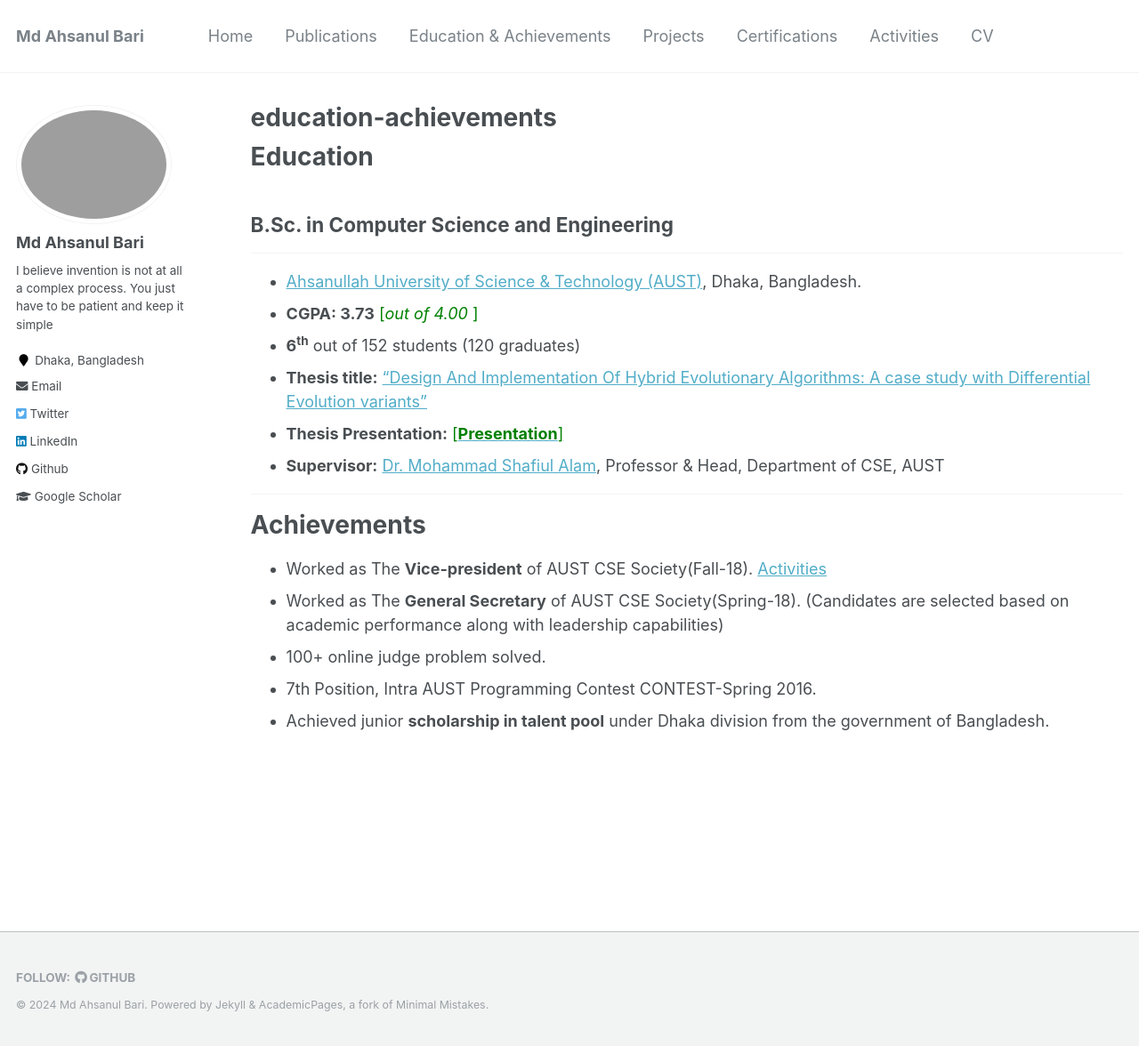
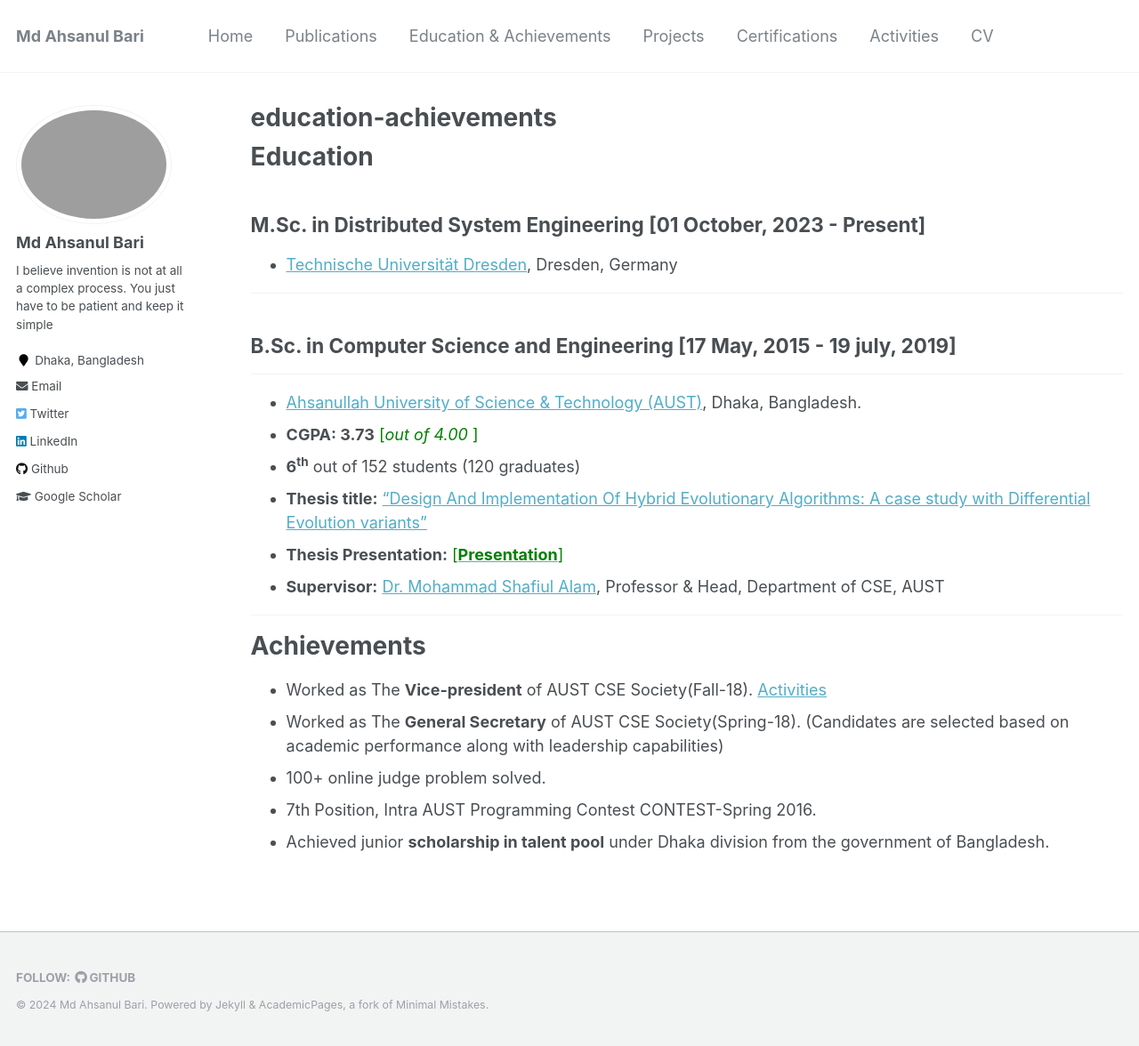
Before and after one commit to AhsanulBariRomi/ahsanul-bari.github.io, a Jekyll site: the page built from _pages/education-achievements.md, in a window 1280 px wide and 1176 px high. Shown: the whole window at 89% size. Built offline with Jekyll 4.4.1, drawn with Linux system fonts in a browser that asks for light colours.

Commit message:
Education MSc

```diff
--- a/_pages/education-achievements.md
+++ b/_pages/education-achievements.md
@@ -9,7 +9,12 @@ redirect_from:
 
 # Education
 
-## B.Sc. in Computer Science and Engineering
+## M.Sc. in Distributed System Engineering [01 October, 2023 - Present]
+- [Technische Universität Dresden](https://tu-dresden.de/), Dresden, Germany
+
+---
+
+## B.Sc. in Computer Science and Engineering [17 May, 2015 - 19 july, 2019]
 
 ---
 
```
